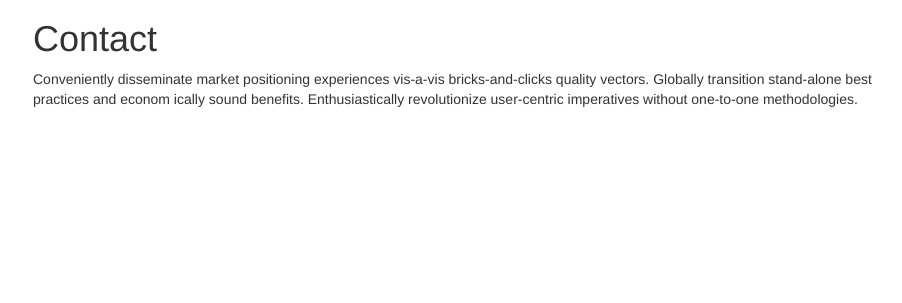
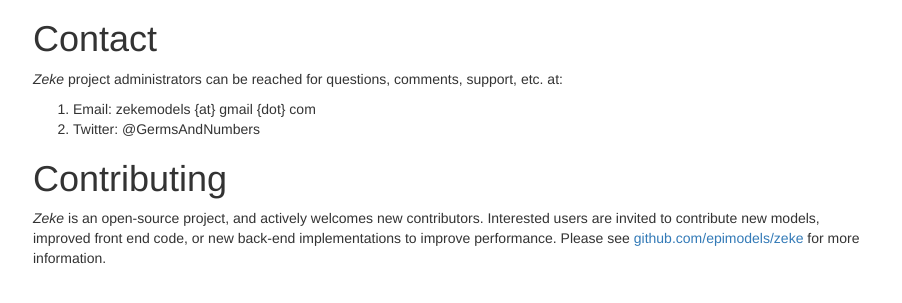
Before and after one commit to epimodels/Zeke, a Django app: template zeke/templates/contact.html in a window 1280 px wide. Shown: the part 51-354 px from the top of the page, without its empty margins (37-939 px from the left). Run offline with Django 3.2, Linux system fonts and the light colour scheme; the template is opened without the code that fills it: most values are stand-ins (such as "Sample title", 1, 10 or a date in 2020); some libraries are stand-ins or nearby versions.

Commit message:
New files and tuning
Added contributing information, stripping out some unnecessary features
that will be reinserted once an actual use case appears.

```diff
--- a/zeke/templates/contact.html
+++ b/zeke/templates/contact.html
@@ -11,13 +11,16 @@
     <div class="row">
         <div class="col-lg-9">
             <h1>Contact</h1>
-
             <p>
-
-Conveniently disseminate market positioning experiences vis-a-vis bricks-and-clicks quality vectors. Globally transition stand-alone best practices and econom
-ically sound benefits. Enthusiastically revolutionize user-centric imperatives without one-to-one methodologies.
-
+			<i>Zeke</i> project administrators can be reached for questions, comments, 		support, etc. at:
+			<ol>
+	<li>Email: zekemodels {at} gmail {dot} com</li>
+	<li>Twitter: @GermsAndNumbers</li>
+</ol>
             </p>
+            <h1>Contributing</h1>
+            <p>
+            <i>Zeke</i> is an open-source project, and actively welcomes new contributors. Interested users are invited to contribute new models, improved front end code, or new back-end implementations to improve performance. Please see <a href= http://www.github.com/epimodels/zeke> github.com/epimodels/zeke </a> for more information.
         </div>
     </div>
 
--- a/zeke/templates/root.html
+++ b/zeke/templates/root.html
@@ -212,7 +212,7 @@
             <hr />
         </div>
         {% endif %}
-        {% if model == 'haven' and user.is_active %}
+        {% if model == 'haven' %}
         <div class="col-lg-3" >
             <hr />
             <p>
--- a/zeke/views.py
+++ b/zeke/views.py
@@ -241,7 +241,7 @@ def plot_sir(infect_prob, infect_duration):
         axes.plot(sir[0], sir[3], '-.b', linewidth=3)
         axes.set_xlabel("Time (days)")
         axes.set_ylabel("Percent of Population")
-        axes.set_title("Zombie SIR Epidemic\n(R_0: %s)" % sir[4])
+        axes.set_title("Zombie SIR Epidemic")
         axes.grid(True)
         axes.legend(("Survivors", "Zombies", "Dead"),
                     shadow=True, fancybox=True)
@@ -300,7 +300,7 @@ def plot_haven(infect_prob_free, infect_prob_safe, infect_duration,
         axes.plot(haven[0], haven[4], 'r-', linewidth=3)
         axes.set_xlabel("Time (days)")
         axes.set_ylabel("Percent of Population")
-        axes.set_title("Safe Haven Results - Low Kappa")
+        axes.set_title("Zombie Epidemic with Safe Haven")
         axes.grid(True)
         axes.legend(
             ("Wandering", "Safe Survivors", "Latent", "Infected"), shadow=True,
```
Also changed, not shown: 1 other file.
